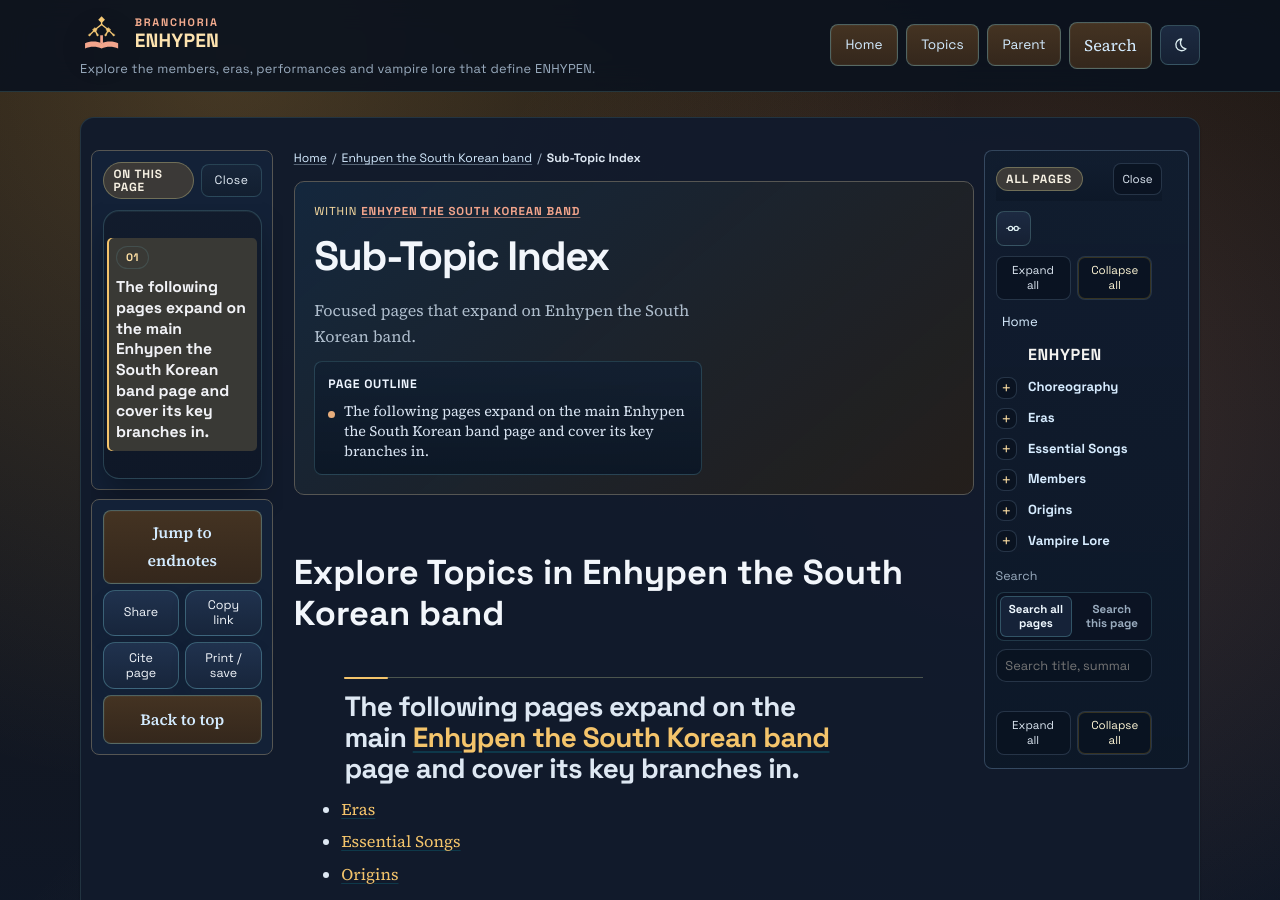
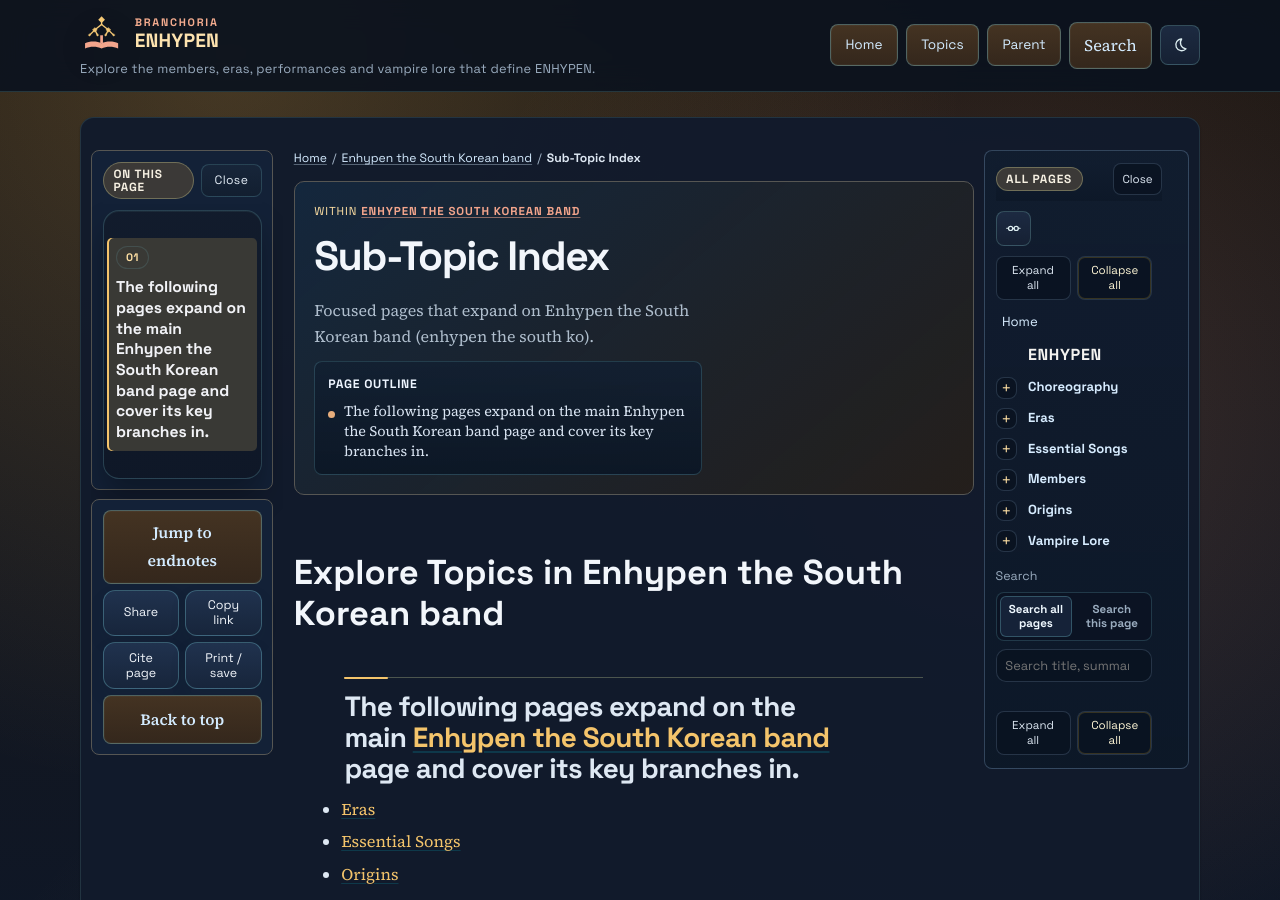
Before and after one commit to branchoria-sites/website-20260527_022404-enhypen-south-korean, a Jekyll site: the page built from pages/Enhypen_the_South_Ko_177f17_index.md, in a window 1280 px wide and 900 px high. Built offline with Jekyll 4.4.1, drawn with Linux system fonts in a browser that asks for light colours.

Commit message:
fix(seo): make sub-topic index titles/descriptions unique per entity
Generated <Topic> Sub-Topic Index pages share one <title>/description across
1 title + 1 description collision groups (fleet census 2026-10-11, 28,316 pages / 96 origins).
Cure: entity-first titles (hex-id -> name map from page filenames), entity-suffixed
descriptions, slug-token fallback for same-entity residuals. Display/nav keys untouched.
Post-edit uniqueness asserted across all repo pages. Front matter only.

```diff
--- a/pages/Enhypen_the_South_Ko_177f17_index.md
+++ b/pages/Enhypen_the_South_Ko_177f17_index.md
@@ -1,11 +1,11 @@
 ---
-title: Enhypen the South Korean band Sub-Topic Index
-title_full: Enhypen the South Korean band Sub-Topic Index
+title: "Enhypen the South Korean band Sub-Topic Index (enhypen the south ko)"
+title_full: "Enhypen the South Korean band Sub-Topic Index (enhypen the south ko)"
 display_title: Sub-Topic Index
 display_title_short: Sub-Topic Index
 nav_short_title: Sub-Topic Index
 permalink: /enhypen-the-south-ko-177f17-index/
-description: Focused pages that expand on Enhypen the South Korean band.
+description: "Focused pages that expand on Enhypen the South Korean band (enhypen the south ko)."
 date: '2026-01-01 00:00:00'
 last_modified_at: '2026-01-01 00:00:00'
 layout: default
```
Also changed, not shown: pages/Enhypen_the_S_177f17_index.md (+3 -3 lines).
